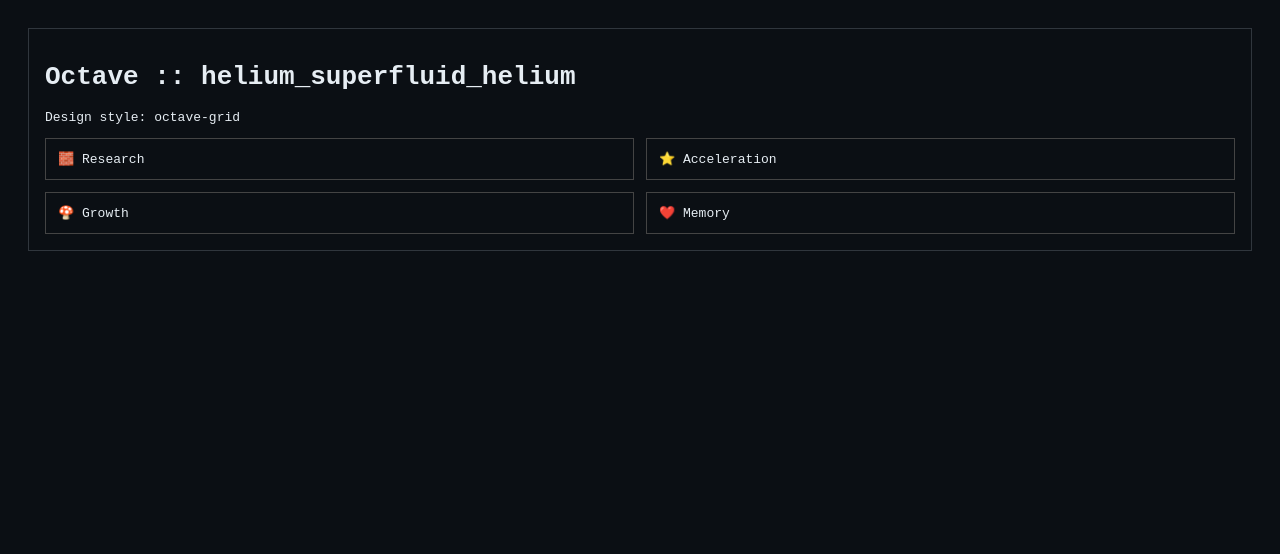
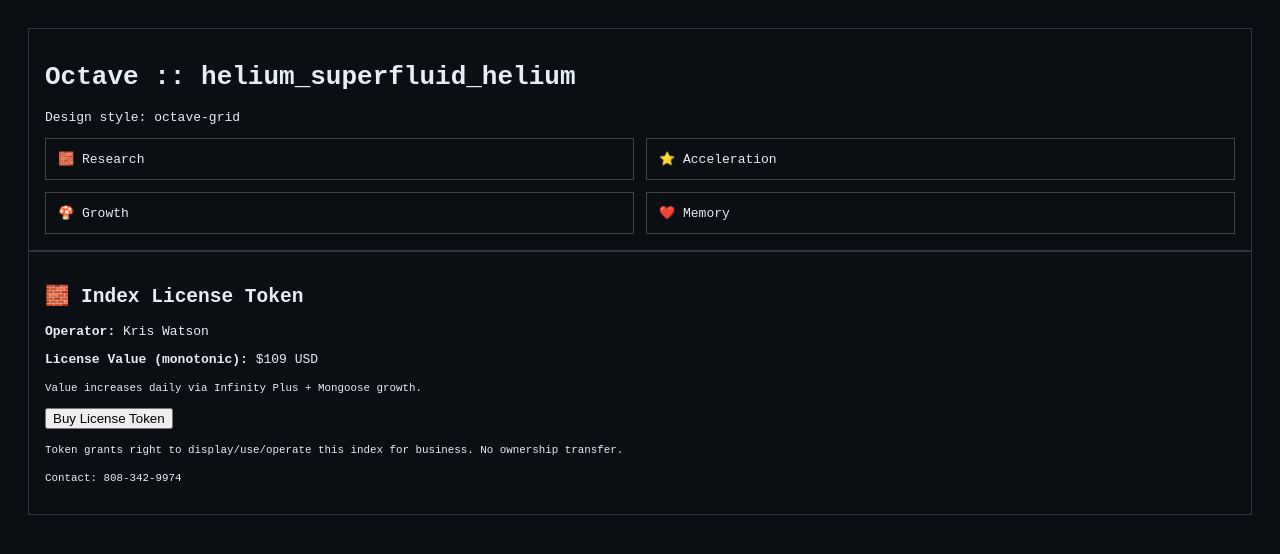
Before and after one commit to pewpi-infinity/helium_superfluid_helium, a plain HTML site: page index.html in a window 1280 px wide. Drawn offline with Linux system fonts and the light colour scheme.

Commit message:
🧱 c13b0⁴ sweep + index growth → 109

```diff
--- a/index.html
+++ b/index.html
@@ -23,3 +23,17 @@ body{font-family:monospace;background:#0b0f14;color:#e6edf3;padding:20px}
 </div>
 </body>
 </html>
+
+<!-- INDEX_VALUE_START -->
+<div class="box">
+<h2>🧱 Index License Token</h2>
+<p><strong>Operator:</strong> Kris Watson</p>
+<p><strong>License Value (monotonic):</strong> $109 USD</p>
+<p><small>Value increases daily via Infinity Plus + Mongoose growth.</small></p>
+<form action="https://www.paypal.com/paypalme/marvaseater@gmail.com/109" method="get" target="_blank">
+  <button type="submit">Buy License Token</button>
+</form>
+<p><small>Token grants right to display/use/operate this index for business. No ownership transfer.</small></p>
+<p><small>Contact: 808-342-9974</small></p>
+</div>
+<!-- INDEX_VALUE_END -->
```
Also changed, not shown: index_value.json (added, +10 -0 lines), 2 other files.
